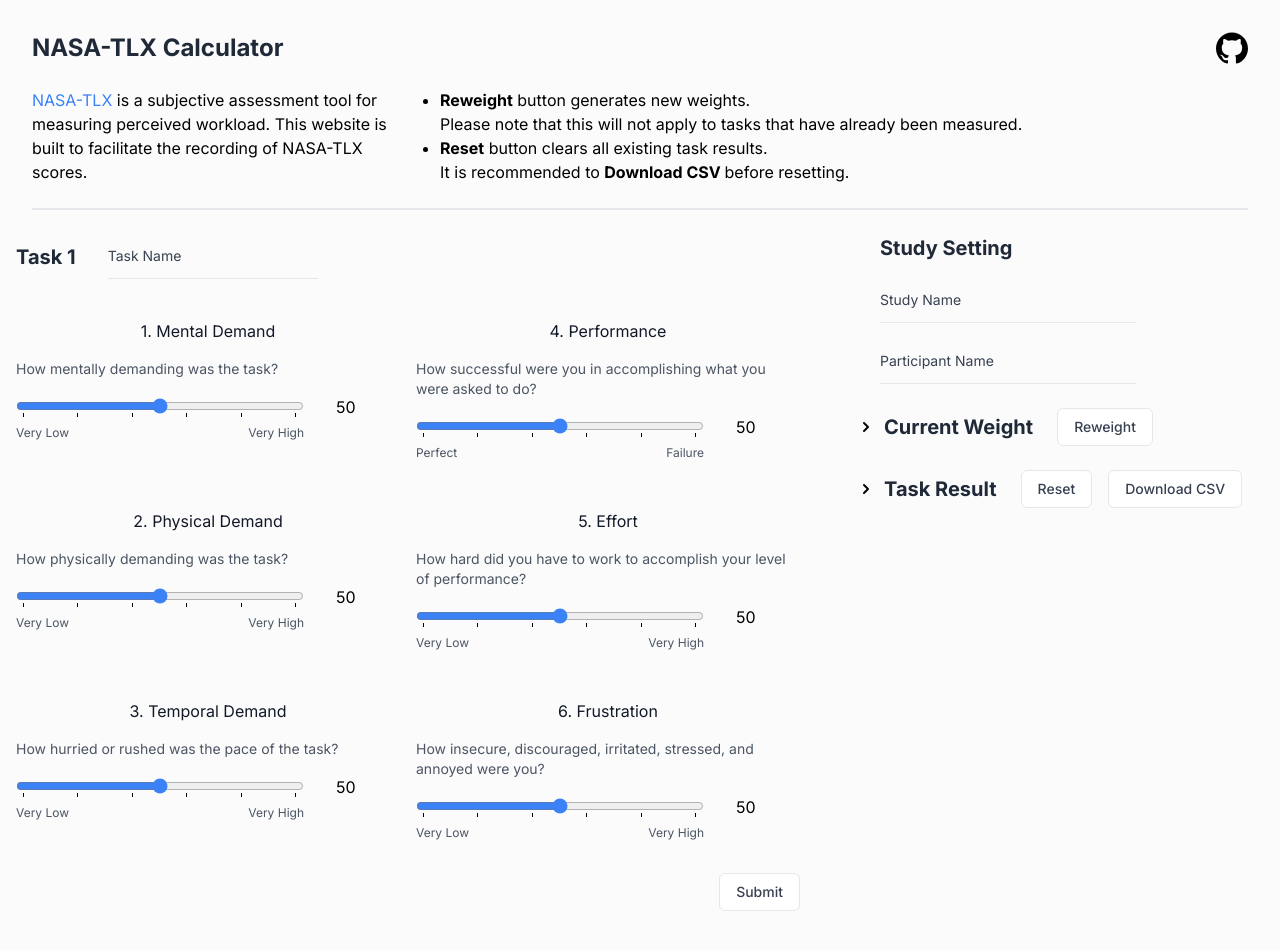
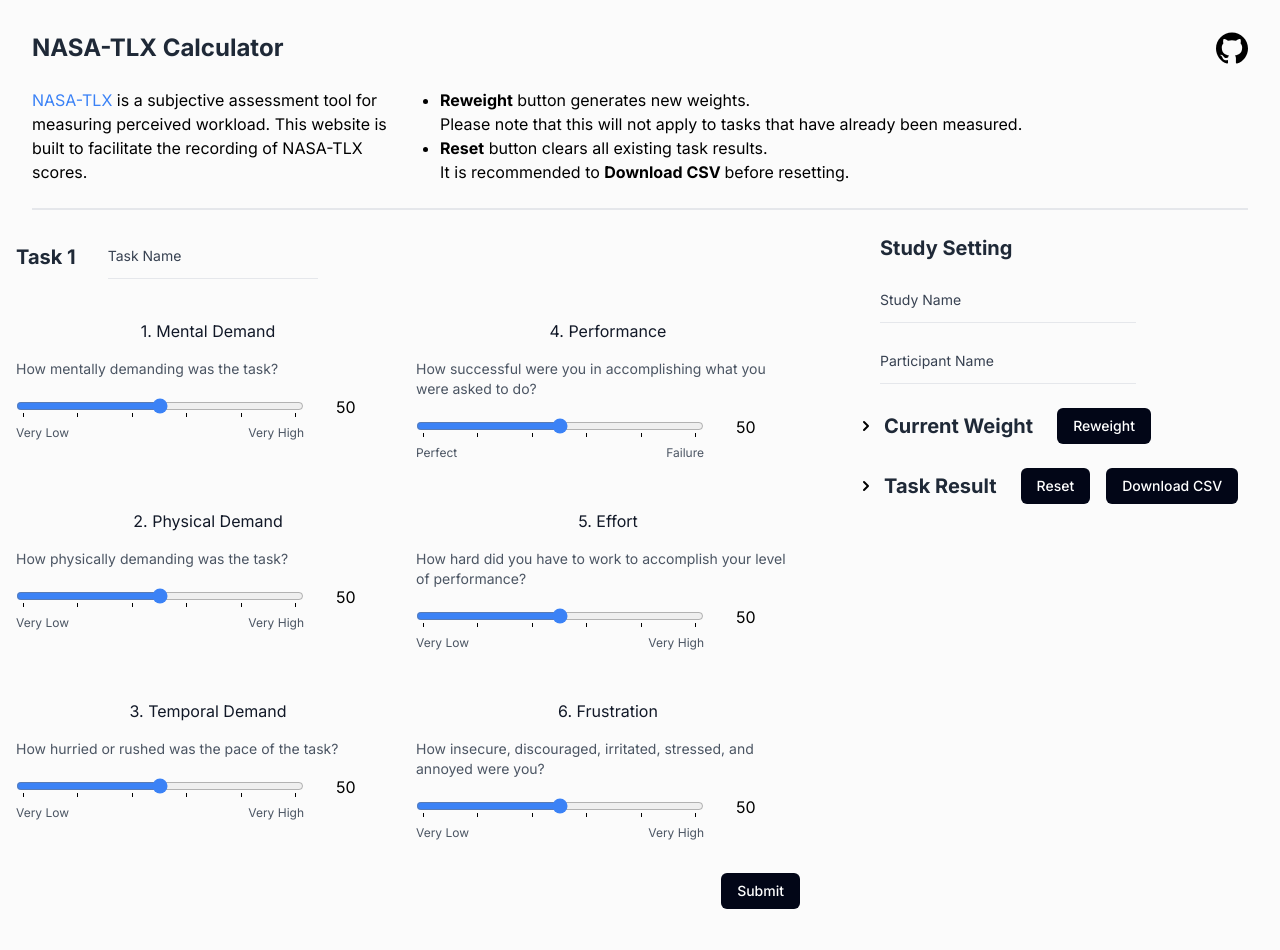
Before and after one commit to tcardenal/mailable-nasa-tlx-calculator, a Next.js app: page / in a window 1280 px wide. Shown: the top 950 px of the page. Built offline with nearby package versions, Linux system fonts and the light colour scheme.

Commit message:
modify button color

```diff
--- a/app/page.tsx
+++ b/app/page.tsx
@@ -314,7 +314,7 @@
 }
 function Button({ type, placeholder, handler }: BtnProps) {
   return (
-    <span className="h-fit w-fit inline-flex -space-x-px overflow-hidden rounded-md border bg-white">
+    <span className="h-fit w-fit inline-flex -space-x-px overflow-hidden rounded-md bg-slate-950">
       <button
         type={type}
         onClick={
@@ -324,7 +324,7 @@
               }
             : undefined
         }
-        className="inline-block px-2 py-1 md:px-4 md:py-2 text-xs md:text-sm font-medium text-gray-700 hover:bg-gray-200 focus:relative"
+        className="inline-block px-2 py-1 md:px-4 md:py-2 text-xs md:text-sm font-medium text-white hover:bg-slate-700 focus:relative"
       >
         {placeholder}
       </button>
```
